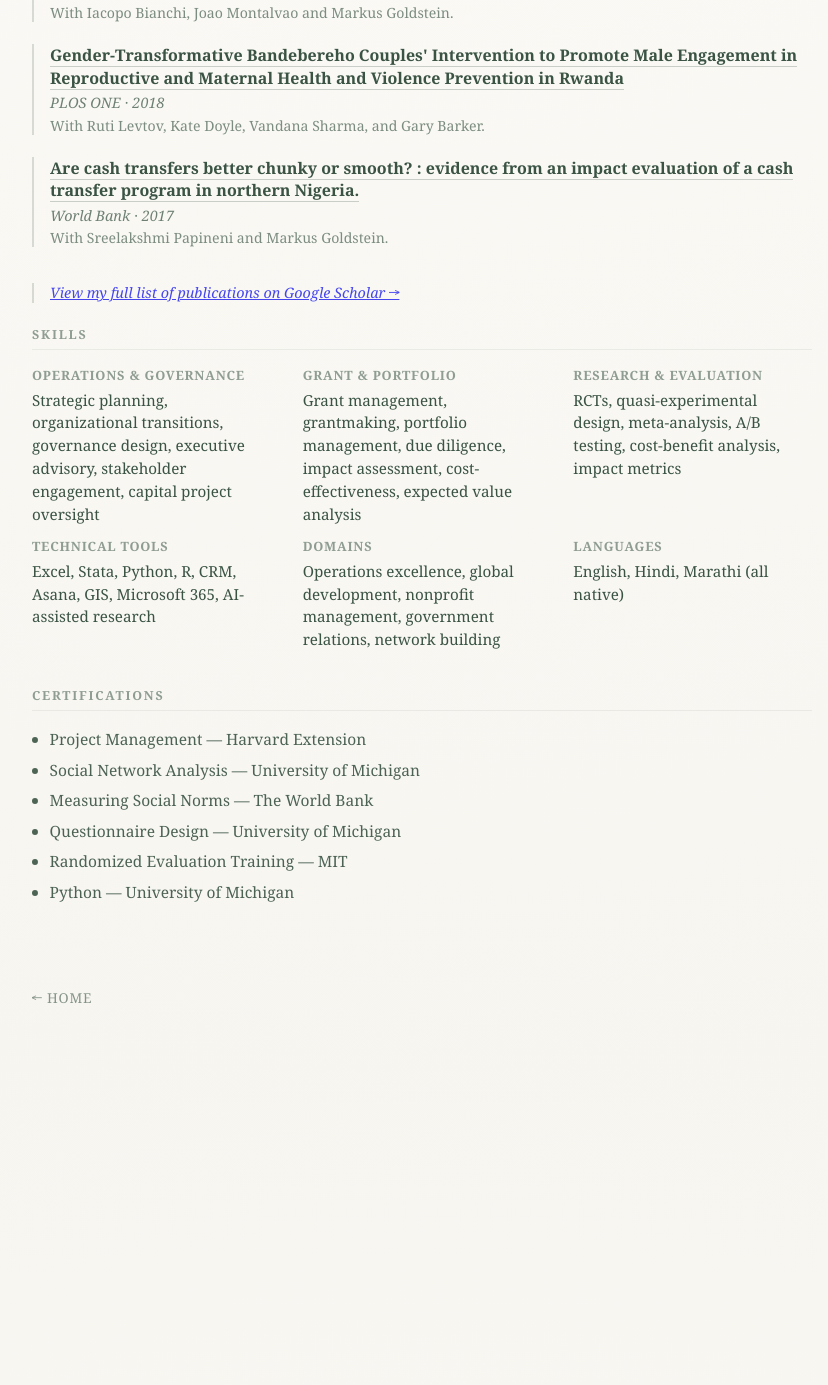
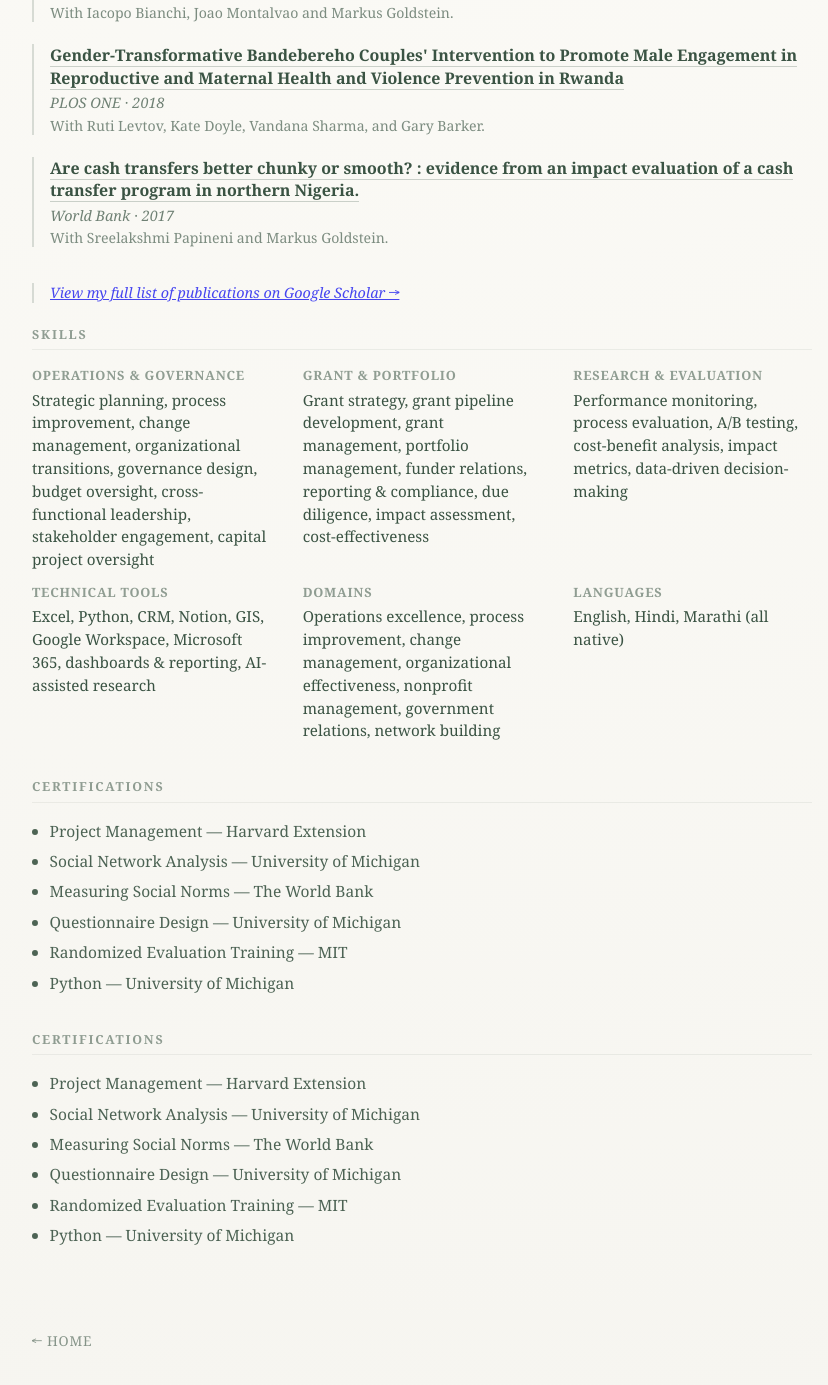
Before and after one commit to gautambastian/gautambastian.com, a Jekyll site: the page built from cv.md, in a window 1280 px wide and 1400 px high, scrolled down 2627 px. Shown: the top 1385 px of the window, without its empty margins (218-1046 px from the left). Built offline with Jekyll 4.4.1, drawn with Linux system fonts in a browser that asks for light colours; before the commit the page ends 3684 px from its top, so only the background shows below that.

Commit message:
Updated skills to focus on operations

```diff
--- a/cv.md
+++ b/cv.md
@@ -136,23 +136,23 @@ permalink: /cv/
 <div class="skills-grid">
 <div class="skill-row">
 <strong>Operations & Governance</strong>
-      Strategic planning, organizational transitions, governance design, executive advisory, stakeholder engagement, capital project oversight
+      Strategic planning, process improvement, change management, organizational transitions, governance design, budget oversight, cross-functional leadership, stakeholder engagement, capital project oversight
 </div>
 <div class="skill-row">
 <strong>Grant & Portfolio</strong>
-      Grant management, grantmaking, portfolio management, due diligence, impact assessment, cost-effectiveness, expected value analysis
+      Grant strategy, grant pipeline development, grant management, portfolio management, funder relations, reporting & compliance, due diligence, impact assessment, cost-effectiveness
 </div>
 <div class="skill-row">
 <strong>Research & Evaluation</strong>
-      RCTs, quasi-experimental design, meta-analysis, A/B testing, cost-benefit analysis, impact metrics
+      Performance monitoring, process evaluation, A/B testing, cost-benefit analysis, impact metrics, data-driven decision-making
 </div>
 <div class="skill-row">
 <strong>Technical Tools</strong>
-      Excel, Stata, Python, R, CRM, Asana, GIS, Microsoft 365, AI-assisted research
+      Excel, Python, CRM, Notion, GIS, Google Workspace, Microsoft 365, dashboards & reporting, AI-assisted research
 </div>
 <div class="skill-row">
 <strong>Domains</strong>
-      Operations excellence, global development, nonprofit management, government relations, network building
+      Operations excellence, process improvement, change management, organizational effectiveness, nonprofit management, government relations, network building
 </div>
 <div class="skill-row">
 <strong>Languages</strong>
@@ -173,3 +173,16 @@ permalink: /cv/
 </ul>
 </div>
 </div>
+<div class="resume-section">
+<h2>Certifications</h2>
+<div class="cert-list">
+<ul class="entry-bullets" style="padding-left:1.1rem;">
+<li>Project Management — Harvard Extension</li>
+<li>Social Network Analysis — University of Michigan</li>
+<li>Measuring Social Norms — The World Bank</li>
+<li>Questionnaire Design — University of Michigan</li>
+<li>Randomized Evaluation Training — MIT</li>
+<li>Python — University of Michigan</li>
+</ul>
+</div>
+</div>
```
